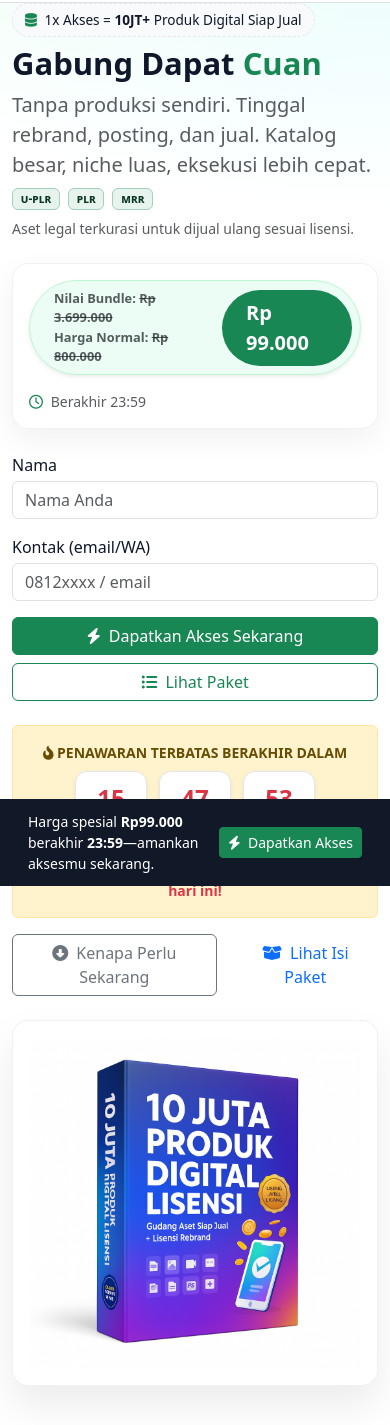
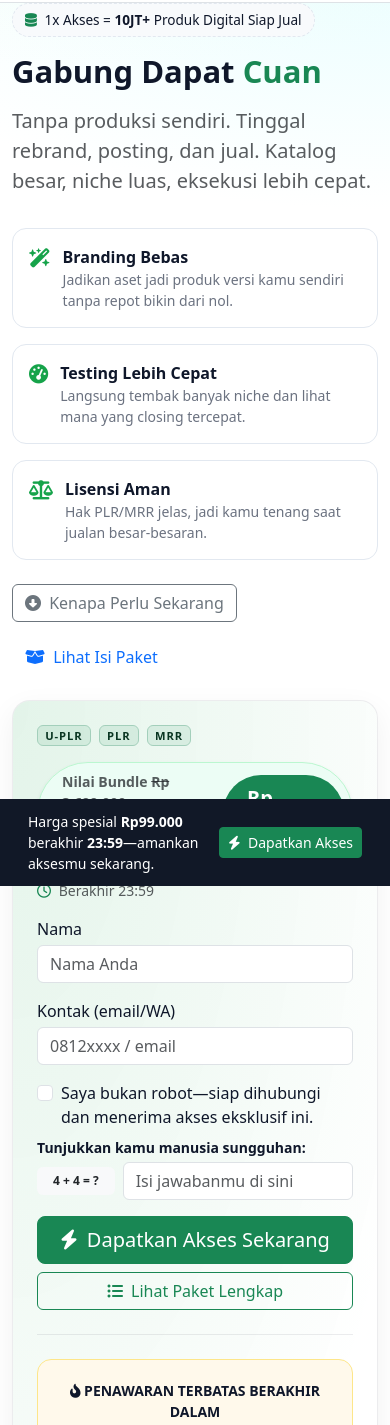
Before and after one commit to emsabiq/gabungdapatcuan, a website: page index.html in a window 390 px wide. Shown: the part 58-1483 px from the top of the page. Drawn offline with nearby package versions, Linux system fonts and the light colour scheme.

Commit message:
Polish hero lead capture experience

```diff
--- a/index.html
+++ b/index.html
@@ -14,6 +14,8 @@
   <!-- Bootstrap & Icons -->
   <link href="https://cdn.jsdelivr.net/npm/bootstrap@5.3.3/dist/css/bootstrap.min.css" rel="stylesheet">
   <link href="https://cdnjs.cloudflare.com/ajax/libs/font-awesome/6.5.2/css/all.min.css" rel="stylesheet">
+
+  <script src="./config.js"></script>
 
   <style>
     :root{
@@ -43,11 +45,11 @@
         #ffffff;
     }
     .glass{
-      background:rgba(255,255,255,.7);
-      backdrop-filter:blur(10px);
-      border:1px solid rgba(15,23,42,.06);
-      border-radius:16px;
-      box-shadow:0 20px 40px rgba(2,6,23,.08);
+      background:rgba(255,255,255,.75);
+      backdrop-filter:blur(12px);
+      border:1px solid rgba(15,23,42,.08);
+      border-radius:18px;
+      box-shadow:0 20px 50px rgba(2,6,23,.08);
     }
     .check-pill{
       background:#f8fafc;border:1px dashed #e2e8f0;border-radius:999px;
@@ -97,6 +99,32 @@
       border:1px solid #e5e7eb;border-radius:12px;overflow:hidden;
     }
     .smallcaps{font-variant:all-small-caps;letter-spacing:.06em}
+    .lead-card{
+      position:relative;overflow:hidden;
+    }
+    .lead-card:before{
+      content:"";position:absolute;inset:0;pointer-events:none;
+      background:radial-gradient(120% 120% at 0% 0%,rgba(22,163,74,.12),rgba(22,163,74,0));
+    }
+    .lead-card > *{position:relative;z-index:1;}
+    .lead-card .mini-badges{
+      display:flex;flex-wrap:wrap;gap:.5rem;
+    }
+    .lead-card .mini-badges .badge{font-size:.7rem;text-transform:uppercase;letter-spacing:.08em;}
+    .lead-card .divider{height:1px;background:rgba(15,23,42,.08);margin:1.5rem 0;}
+    .lead-countdown{
+      background:#fff9eb;border:1px solid #fde68a;border-radius:14px;
+      padding:1.25rem;text-align:center;
+    }
+    .hero-points{display:grid;grid-template-columns:repeat(auto-fit,minmax(220px,1fr));gap:1rem;margin-top:2rem;}
+    .hero-point{
+      border:1px solid #e2e8f0;border-radius:14px;padding:1rem;background:#fff;display:flex;gap:.75rem;align-items:flex-start;
+    }
+    .hero-point i{color:var(--brand);font-size:1.2rem;}
+    @media (max-width: 767.98px){
+      .lead-card{padding:1.5rem!important;}
+      .hero-points{grid-template-columns:1fr;}
+    }
   </style>
   <!-- Meta Pixel Code -->
 <script>
@@ -154,67 +182,104 @@ src="https://www.facebook.com/tr?id=1328311132182013&ev=PageView&noscript=1"
   <!-- HERO -->
   <section class="hero py-6">
     <div class="container">
-      <div class="row g-4 align-items-center">
-        <div class="col-lg-6">
-          <div class="d-flex align-items-center gap-2 mb-2">
+      <div class="row g-4 align-items-lg-center">
+        <div class="col-lg-6 col-xl-7">
+          <div class="d-flex align-items-center gap-2 mb-3">
             <span class="check-pill"><i class="fa-solid fa-database me-1 text-success"></i> 1x Akses = <strong>10JT+</strong> Produk Digital Siap Jual</span>
             <span class="check-pill d-none d-md-inline"><i class="fa-solid fa-shield-check me-1 text-primary"></i> Hak <strong>PLR/MRR</strong> — Lisensi Jual Kembali</span>
           </div>
 
-          <h1 class="display-5 fw-bold mb-2">Gabung Dapat <span class="text-success">Cuan</span></h1>
-          <p class="lead text-muted mb-2">
+          <h1 class="display-5 fw-bold mb-3">Gabung Dapat <span class="text-success">Cuan</span></h1>
+          <p class="lead text-muted mb-4">
             Tanpa produksi sendiri. Tinggal rebrand, posting, dan jual. Katalog besar, niche luas, eksekusi lebih cepat.
           </p>
+
+          <div class="hero-points">
+            <div class="hero-point">
+              <i class="fa-solid fa-wand-magic-sparkles mt-1"></i>
               <div>
-    <div class="d-flex align-items-center gap-2 mb-2">
-        <span class="badge bg-success bg-opacity-10 text-success-emphasis border border-success-subtle fw-semibold" style="font-variant: all-small-caps;">U-PLR</span>
-        <span class="badge bg-success bg-opacity-10 text-success-emphasis border border-success-subtle fw-semibold" style="font-variant: all-small-caps;">PLR</span>
-        <span class="badge bg-success bg-opacity-10 text-success-emphasis border border-success-subtle fw-semibold" style="font-variant: all-small-caps;">MRR</span>
+                <div class="fw-semibold">Branding Bebas</div>
+                <div class="small muted">Jadikan aset jadi produk versi kamu sendiri tanpa repot bikin dari nol.</div>
+              </div>
+            </div>
+            <div class="hero-point">
+              <i class="fa-solid fa-gauge-high mt-1"></i>
+              <div>
+                <div class="fw-semibold">Testing Lebih Cepat</div>
+                <div class="small muted">Langsung tembak banyak niche dan lihat mana yang closing tercepat.</div>
+              </div>
+            </div>
+            <div class="hero-point">
+              <i class="fa-solid fa-scale-balanced mt-1"></i>
+              <div>
+                <div class="fw-semibold">Lisensi Aman</div>
+                <div class="small muted">Hak PLR/MRR jelas, jadi kamu tenang saat jualan besar-besaran.</div>
+              </div>
+            </div>
           </div>
 
-    <p class="text-muted small mb-4">
-        Aset legal terkurasi untuk dijual ulang sesuai lisensi.
-    </p>
+          <div class="d-flex flex-wrap align-items-center gap-3 mt-4">
+            <a href="#pain" class="btn btn-outline-secondary"><i class="fa-solid fa-circle-down me-1"></i> Kenapa Perlu Sekarang</a>
+            <a href="#isi" class="btn btn-link text-decoration-none"><i class="fa-solid fa-box-open me-1"></i> Lihat Isi Paket</a>
+          </div>
         </div>
 
-<div class="glass p-3 p-md-4 mb-4 shadow-soft" id="checkout">
-    <div class="d-flex align-items-center justify-content-between flex-wrap gap-3">
-
-        <div class="price-tag shadow-sm rounded-pill d-flex align-items-center justify-content-between p-2" style="background-color: #ecfdf5; border: 1px solid #bbf7d0; flex-grow: 1;">
-            <div class="px-3">
-                <span class="d-block text-muted" style="font-size: 0.8rem;">Nilai Bundle: <s>Rp 3.699.000</s></span>
-                <span class="d-block text-muted" style="font-size: 0.8rem;">Harga Normal: <s>Rp 800.000</s></span>
+        <div class="col-lg-6 col-xl-5">
+          <div class="lead-card glass p-4 shadow-soft">
+            <div class="mini-badges mb-3">
+              <span class="badge bg-success bg-opacity-10 text-success-emphasis border border-success-subtle">U-PLR</span>
+              <span class="badge bg-success bg-opacity-10 text-success-emphasis border border-success-subtle">PLR</span>
+              <span class="badge bg-success bg-opacity-10 text-success-emphasis border border-success-subtle">MRR</span>
+            </div>
+            <div id="checkout" class="d-flex align-items-center justify-content-between flex-wrap gap-3 mb-3">
+              <div class="price-tag shadow-sm rounded-pill d-flex align-items-center justify-content-between p-2" style="background-color:#ecfdf5;border:1px solid #bbf7d0;flex-grow:1;">
+                <div class="px-3 small text-muted">
+                  <div>Nilai Bundle <s>Rp 3.699.000</s></div>
+                  <div>Harga Normal <s>Rp 800.000</s></div>
                 </div>
                 <div class="bg-success text-white rounded-pill px-4 py-2">
                   <strong class="fs-5">Rp 99.000</strong>
                 </div>
               </div>
-
               <div class="small text-muted text-nowrap">
                 <i class="fa-regular fa-clock me-1 text-success"></i> Berakhir 23:59
               </div>
+            </div>
 
-    </div>
-</div>
-            <!-- FORM / CTA -->
             <form id="leadForm" class="row g-3">
-              <div class="col-md-5">
+              <div class="col-12">
                 <label class="form-label mb-1">Nama</label>
                 <input class="form-control" id="fName" placeholder="Nama Anda" required>
               </div>
-              <div class="col-md-7">
+              <div class="col-12">
                 <label class="form-label mb-1">Kontak (email/WA)</label>
                 <input class="form-control" id="fContact" placeholder="0812xxxx / email" required>
               </div>
-              <div class="col-12 d-grid d-md-flex gap-2">
-                <button class="btn btn-success">
+              <div class="col-12">
+                <div class="form-check mb-2">
+                  <input class="form-check-input" type="checkbox" id="leadConfirm" required>
+                  <label class="form-check-label" for="leadConfirm">
+                    Saya bukan robot—siap dihubungi dan menerima akses eksklusif ini.
+                  </label>
+                </div>
+                <div class="small fw-semibold">Tunjukkan kamu manusia sungguhan:</div>
+                <div class="d-flex align-items-center gap-2 mt-1">
+                  <div id="leadChallengePrompt" class="badge bg-light text-dark px-3 py-2">3 + 4 = ?</div>
+                  <input class="form-control" id="leadChallengeAnswer" inputmode="numeric" pattern="[0-9]*" placeholder="Isi jawabanmu di sini" required>
+                </div>
+                <div id="leadChallengeError" class="text-danger small d-none mt-2">Jawaban belum tepat. Yuk isi lagi supaya tim kami bisa lanjut bantu kamu.</div>
+              </div>
+              <div class="col-12 d-grid gap-2">
+                <button class="btn btn-success btn-lg">
                   <i class="fa-solid fa-bolt me-1"></i> Dapatkan Akses Sekarang
                 </button>
-                <a class="btn btn-outline-success" href="#harga"><i class="fa-solid fa-list-ul me-1"></i> Lihat Paket</a>
+                <a class="btn btn-outline-success" href="#harga"><i class="fa-solid fa-list-ul me-1"></i> Lihat Paket Lengkap</a>
               </div>
             </form>
 
-            <div class="alert alert-warning text-center mt-4" role="alert">
+            <div class="divider"></div>
+
+            <div class="lead-countdown" role="alert">
               <div class="small text-uppercase fw-bold mb-2">
                 <i class="fa-solid fa-fire-flame-curved"></i> Penawaran Terbatas Berakhir Dalam
               </div>
@@ -236,21 +301,11 @@ src="https://www.facebook.com/tr?id=1328311132182013&ev=PageView&noscript=1"
                 <i class="fa-solid fa-triangle-exclamation me-1"></i> Harga Rp99.000 hanya sampai pukul 23:59 hari ini!
               </div>
             </div>
-
-          <div class="d-flex align-items-center gap-3">
-            <a href="#pain" class="btn btn-outline-secondary"><i class="fa-solid fa-circle-down me-1"></i> Kenapa Perlu Sekarang</a>
-            <a href="#isi" class="btn btn-link text-decoration-none"><i class="fa-solid fa-box-open me-1"></i> Lihat Isi Paket</a>
-          </div>
           </div>
 
-        <div class="col-lg-6">
-          <div class="glass p-3 p-md-4">
-            <div class="row g-3">
-              <!-- Ganti src sesuai file kamu -->
-              <div class="col-12">
-<img src="assets/1759329657580-1755852698-min.jpg" class="img-fluid" alt="10 Jt+ Asset Digital">
+          <div class="glass p-3 p-md-4 mt-4">
+            <img src="assets/1759329657580-1755852698-min.jpg" class="img-fluid rounded-4" alt="10 Jt+ Asset Digital">
           </div>
-          </div><!-- /glass -->
         </div>
       </div>
     </div>
@@ -440,7 +495,7 @@ src="https://www.facebook.com/tr?id=1328311132182013&ev=PageView&noscript=1"
 
   <!-- PRICING -->
 
-    <div class="container">
+    <div class="container" id="harga">
 <h2 class="section-title h3 mb-3">
     Penawaran Spesial ✨ (Update <span id="offer-date"></span>)
 </h2>
@@ -745,14 +800,77 @@ src="https://www.facebook.com/tr?id=1328311132182013&ev=PageView&noscript=1"
     // Tahun footer
     document.getElementById('y').textContent = new Date().getFullYear();
 
+    const leadChallengePrompt = document.getElementById('leadChallengePrompt');
+    const leadChallengeAnswer = document.getElementById('leadChallengeAnswer');
+    const leadChallengeError = document.getElementById('leadChallengeError');
+    const leadConfirmCheckbox = document.getElementById('leadConfirm');
+
+    function randomInt(min, max){
+      return Math.floor(Math.random() * (max - min + 1)) + min;
+    }
+
+    function setChallenge(){
+      if (!leadChallengePrompt || !leadChallengeAnswer){ return; }
+      const a = randomInt(2, 9);
+      const b = randomInt(1, 9);
+      leadChallengePrompt.textContent = `${a} + ${b} = ?`;
+      leadChallengeAnswer.value = '';
+      leadChallengeAnswer.dataset.expected = String(a + b);
+    }
+
+    function resetChallengeError(){
+      if (!leadChallengeError){ return; }
+      leadChallengeError.classList.add('d-none');
+      leadChallengeError.textContent = 'Jawabannya belum tepat. Coba lagi ya.';
+    }
+
+    function showChallengeError(message){
+      if (!leadChallengeError){ return; }
+      leadChallengeError.textContent = message;
+      leadChallengeError.classList.remove('d-none');
+    }
+
+    if (leadChallengeAnswer){
+      leadChallengeAnswer.addEventListener('input', ()=>{
+        resetChallengeError();
+      });
+    }
+
+    if (leadConfirmCheckbox){
+      leadConfirmCheckbox.addEventListener('change', ()=>{
+        if (leadConfirmCheckbox.checked){
+          resetChallengeError();
+        }
+      });
+    }
+
+    setChallenge();
+
     // Redirect form ke checkout
     document.getElementById('leadForm').addEventListener('submit', (e)=>{
       e.preventDefault();
       const name = document.getElementById('fName').value.trim();
       const contact = document.getElementById('fContact').value.trim();
+      if (leadConfirmCheckbox && !leadConfirmCheckbox.checked){
+        showChallengeError('Mohon centang pernyataan konfirmasi terlebih dahulu.');
+        leadConfirmCheckbox.focus();
+        return;
+      }
+      if (leadChallengeAnswer){
+        const expected = parseInt(leadChallengeAnswer.dataset.expected || '', 10);
+        const response = parseInt(leadChallengeAnswer.value.trim(), 10);
+        if (!Number.isFinite(response) || response !== expected){
+          showChallengeError('Jawabannya belum tepat. Coba lagi ya.');
+          leadChallengeAnswer.focus();
+          setChallenge();
+          return;
+        }
+      }
+      resetChallengeError();
       // GANTI MENJADI SEPERTI INI
       try { localStorage.setItem('umkm_prefill', JSON.stringify({name, contact})); } catch(_) {}
       location.href = './pay.html';
+      setTimeout(()=>{ setChallenge(); }, 3000);
     });
 
     // Countdown ke 23:59 hari ini (Asia/Jakarta)
```
Lines whose indentation alone changed are shown as unchanged.
